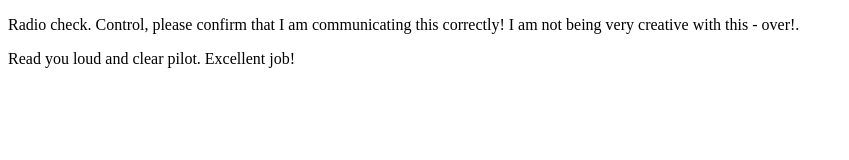
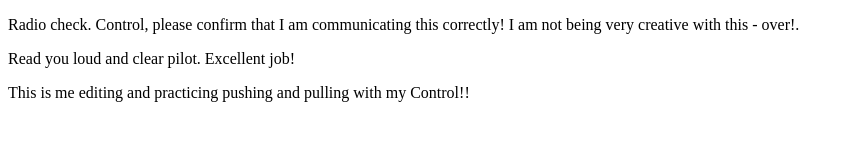
Before and after one commit to kennethrboydjr/communicatin-log, a plain HTML site: page index.html in a window 1280 px wide. Shown: the whole page, without its empty margins (0-849 px from the left). Drawn offline with Linux system fonts and the light colour scheme.

```diff
--- a/index.html
+++ b/index.html
@@ -8,6 +8,10 @@
         <p>
             Read you loud and clear pilot. Excellent job!
         </p>
+
+        <p>
+            This is me editing and practicing pushing and pulling with my Control!!
+        </p>
     </section>
 </body>
 
```
